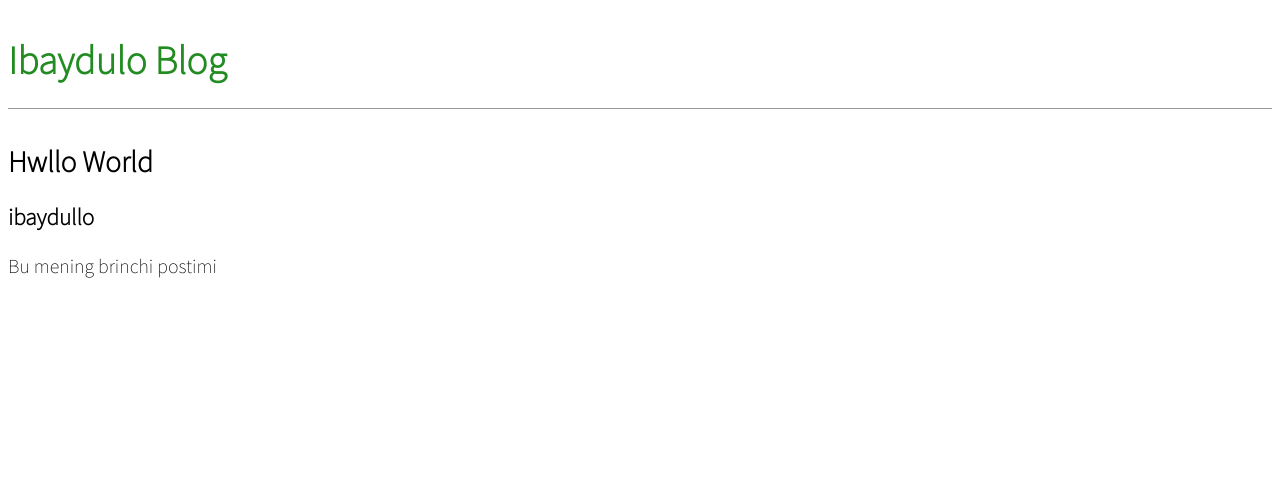
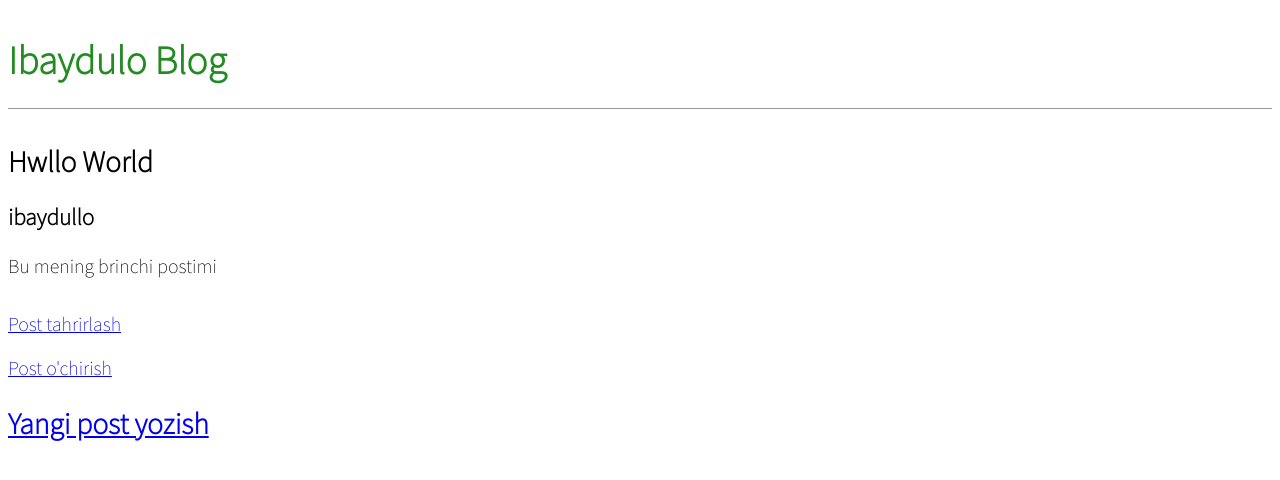
Before and after one commit to Ibaydullo/django-boshlash-2, a Django app: page /post/1/ in a window 1280 px wide. Shown: the top 480 px of the page. Run offline with Django 5.2, Linux system fonts and the light colour scheme; data comes from the database, SQL or seed files in the repository; both versions use the stored data as it was after the commit.

Commit message:
saytga habar joylash tahrirlash O'chrishni bajardim

```diff
--- a/blog/models.py
+++ b/blog/models.py
@@ -1,4 +1,5 @@
 from django.db import models
+from django.urls import reverse
 
 # Create your models here.
 class Post(models.Model):
@@ -11,3 +12,6 @@ class Post(models.Model):
 
     def __str__(self):
         return self.title
+
+    def get_absolute_url(self):
+        return reverse('post_detail', args=[str(self.pk)])
--- a/blog/urls.py
+++ b/blog/urls.py
@@ -1,7 +1,16 @@
 from django.urls import path
-from .views import BlogListView, BlogDetailView
+from .views import (
+    BlogListView,
+    BlogDetailView,
+    BlogCreateView,
+    BlogUpdeteView,
+    BlogDeleteView,
+)
 
 urlpatterns = [
+    path('post/<int:pk>/delete/',BlogDeleteView.as_view(), name='post_delete'),
+    path('post/<int:pk>/edit/', BlogUpdeteView.as_view(), name='post_edit'),
+    path('post/new/', BlogCreateView.as_view(), name='post_new'),
     path('',BlogListView.as_view(), name='home'),
     path('post/<int:pk>/',BlogDetailView.as_view(), name='post_detail'),
 ]
--- a/blog/views.py
+++ b/blog/views.py
@@ -1,5 +1,7 @@
 from django.shortcuts import render
 from django.views.generic import ListView, DetailView
+from django.views.generic.edit import CreateView, UpdateView, DeleteView
+from django.urls import reverse_lazy
 from .models import Post
 
 # Create your views here.
@@ -10,3 +12,18 @@ class BlogListView(ListView):
 class BlogDetailView(DetailView):
     model = Post
     template_name = 'post_detail.html'
+
+class BlogCreateView(CreateView):
+    model = Post
+    template_name = 'post_new.html'
+    fields = ['title','author','body']
+
+class BlogUpdeteView(UpdateView):
+    model = Post
+    template_name = 'post_edit.html'
+    fields = ['title', 'body']
+
+class BlogDeleteView(DeleteView):
+    model = Post
+    template_name = 'post_delete.html'
+    success_url = reverse_lazy('home')
--- a/templates/base.html
+++ b/templates/base.html
@@ -17,5 +17,8 @@
         {% block content %}
         {% endblock content %}
     </div>
+    <footer>
+        <h2><a href="{% url 'post_new' %}">Yangi post yozish</a> </h2>
+    </footer>
 </body>
 </html>
--- a/templates/post_detail.html
+++ b/templates/post_detail.html
@@ -6,4 +6,6 @@
         <h3>{{ post.author }}</h3>
         <p>{{ post.body }}</p>
     </div>
+<p><a href="{% url 'post_edit' post.pk %}">Post tahrirlash</a></p>
+<p><a href="{% url 'post_delete' post.pk %}">Post o'chirish</a></p>
 {% endblock content %}
```
Also changed, not shown: templates/post_delete.html (added, +9 -0 lines), templates/post_edit.html (added, +9 -0 lines), templates/post_new.html (added, +9 -0 lines), db.sqlite3.
